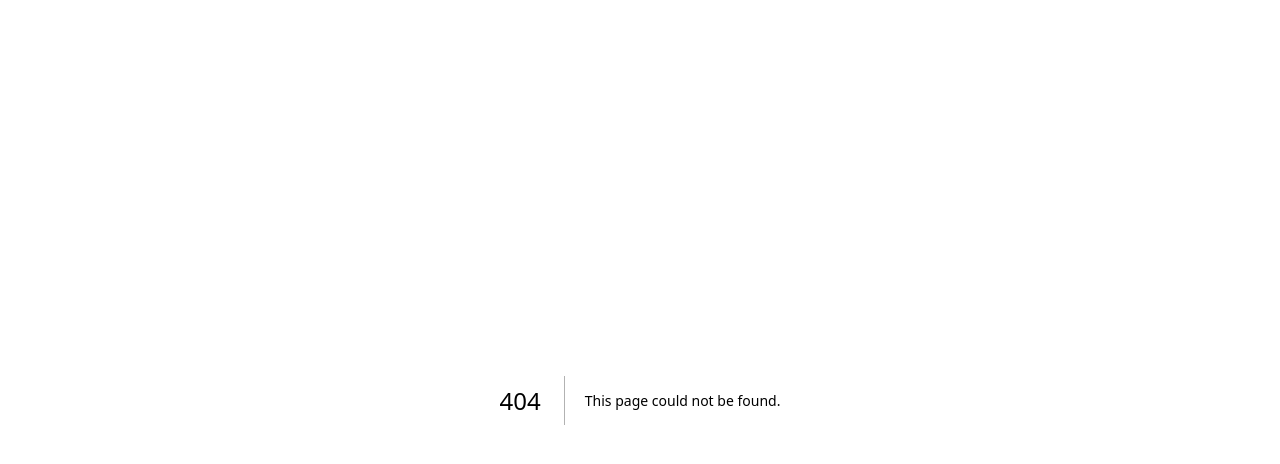
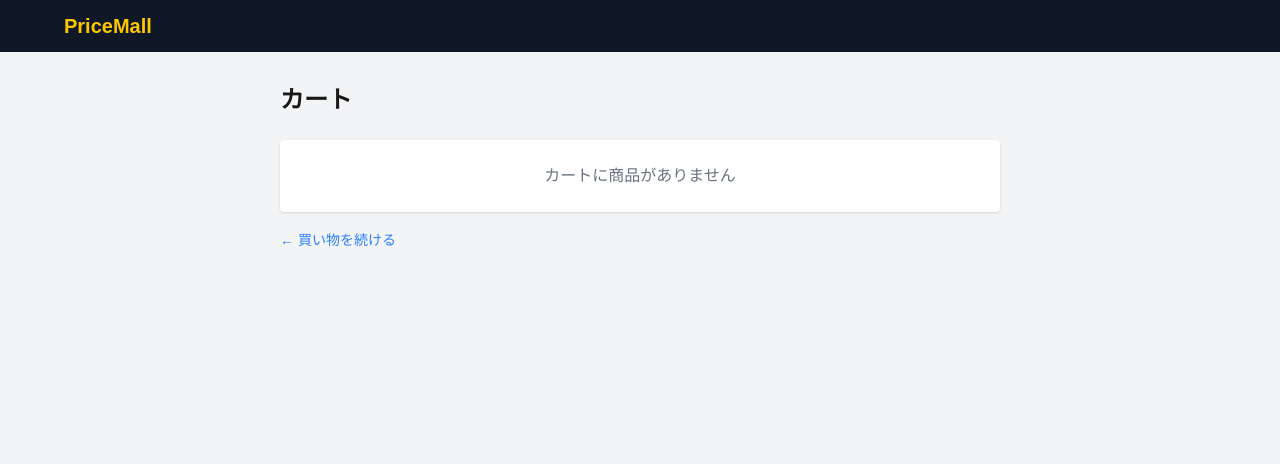
Before and after one commit to fukuda-alt/price-mall, a Next.js app: page /cart in a window 1280 px wide. Before the commit this address had no page. Shown: the top 464 px of the page. Built offline with nearby package versions, Linux system fonts and the light colour scheme.

Commit message:
feat: カート機能追加（Zustand・カートページ・ヘッダーカートボタン）

```diff
--- a/package.json
+++ b/package.json
@@ -13,7 +13,8 @@
     "@supabase/supabase-js": "^2.104.1",
     "next": "16.2.4",
     "react": "19.2.4",
-    "react-dom": "19.2.4"
+    "react-dom": "19.2.4",
+    "zustand": "^5.0.12"
   },
   "devDependencies": {
     "@tailwindcss/postcss": "^4",
--- /dev/null
+++ b/src/app/CartButton.tsx
@@ -0,0 +1,19 @@
+"use client"
+import Link from "next/link"
+import { useCartStore } from "@/store/cartStore"
+
+export default function CartButton() {
+  const getTotalCount = useCartStore((state) => state.getTotalCount)
+  const count = getTotalCount()
+
+  return (
+    <Link href="/cart" className="relative hover:text-yellow-400">
+      🛒
+      {count > 0 && (
+        <span className="absolute -top-2 -right-2 bg-red-500 text-white text-xs rounded-full w-4 h-4 flex items-center justify-center">
+          {count}
+        </span>
+      )}
+    </Link>
+  )
+}
--- /dev/null
+++ b/src/app/cart/page.tsx
@@ -0,0 +1,55 @@
+"use client"
+import Link from "next/link"
+import { useCartStore } from "@/store/cartStore"
+
+export default function CartPage() {
+  const { items, getTotalCount, getTotalPrice } = useCartStore()
+
+  return (
+    <div className="min-h-screen bg-gray-100">
+      <header className="bg-gray-900 text-white px-6 py-3">
+        <div className="max-w-6xl mx-auto flex items-center gap-4">
+          <Link href="/" className="text-xl font-bold text-yellow-400 whitespace-nowrap">PriceMall</Link>
+        </div>
+      </header>
+      <div className="max-w-3xl mx-auto px-6 py-8">
+        <h1 className="text-2xl font-bold mb-6">カート</h1>
+        {items.length === 0 ? (
+          <div className="bg-white rounded p-6 shadow-sm text-center text-gray-500">
+            カートに商品がありません
+          </div>
+        ) : (
+          <div className="bg-white rounded p-6 shadow-sm">
+            <table className="w-full text-sm mb-6">
+              <thead>
+                <tr className="border-b">
+                  <th className="text-left py-2 text-gray-500 font-normal">商品名</th>
+                  <th className="text-right py-2 text-gray-500 font-normal">単価</th>
+                  <th className="text-right py-2 text-gray-500 font-normal">数量</th>
+                  <th className="text-right py-2 text-gray-500 font-normal">小計</th>
+                </tr>
+              </thead>
+              <tbody>
+                {items.map((item) => (
+                  <tr key={item.id} className="border-b last:border-0">
+                    <td className="py-3">{item.name}</td>
+                    <td className="text-right py-3">¥{item.price.toLocaleString()}</td>
+                    <td className="text-right py-3">{item.quantity}</td>
+                    <td className="text-right py-3 font-bold">¥{(item.price * item.quantity).toLocaleString()}</td>
+                  </tr>
+                ))}
+              </tbody>
+            </table>
+            <div className="flex justify-between items-center pt-2 border-t">
+              <div className="text-gray-600">合計 {getTotalCount()}点</div>
+              <div className="text-2xl font-bold text-red-600">¥{getTotalPrice().toLocaleString()}</div>
+            </div>
+          </div>
+        )}
+        <div className="mt-4">
+          <Link href="/" className="text-blue-500 hover:underline text-sm">← 買い物を続ける</Link>
+        </div>
+      </div>
+    </div>
+  )
+}
--- a/src/app/page.tsx
+++ b/src/app/page.tsx
@@ -1,4 +1,5 @@
 import Link from "next/link";
+import CartButton from "./CartButton";
 
 const mockProducts = [
   { id: 1, name: "ワイヤレスイヤホン", price: 3980, store: "楽天市場", image: "🎧" },
@@ -20,7 +21,6 @@ const recentProducts = [
 export default function Home() {
   return (
     <div className="min-h-screen bg-gray-100">
-      {/* ヘッダー */}
       <header className="bg-gray-900 text-white px-6 py-3">
         <div className="max-w-6xl mx-auto flex items-center gap-4">
           <div className="text-xl font-bold text-yellow-400 whitespace-nowrap">PriceMall</div>
@@ -32,18 +32,18 @@ export default function Home() {
           <button className="bg-yellow-400 text-black px-4 py-2 rounded text-sm font-medium hover:bg-yellow-300">
             検索
           </button>
-          <div className="flex gap-3 text-sm whitespace-nowrap ml-2">
+          <div className="flex gap-3 text-sm whitespace-nowrap ml-2 items-center">
             <Link href="/auth/register" className="hover:text-yellow-400">店舗登録</Link>
             <span className="text-gray-500">|</span>
             <a href="/auth/login" className="hover:text-yellow-400">店舗ログイン</a>
             <span className="text-gray-500">|</span>
             <a href="#" className="hover:text-yellow-400">ログイン</a>
+            <span className="text-gray-500">|</span>
+            <CartButton />
           </div>
         </div>
       </header>
-
       <div className="max-w-6xl mx-auto px-6 py-6">
-        {/* 最近見た商品 */}
         <section className="mb-8">
           <h2 className="text-lg font-bold mb-3">最近見た商品</h2>
           <div className="flex gap-4">
@@ -56,8 +56,6 @@ export default function Home() {
             ))}
           </div>
         </section>
-
-        {/* 商品一覧 */}
         <section>
           <h2 className="text-lg font-bold mb-3">商品一覧</h2>
           <div className="grid grid-cols-2 sm:grid-cols-3 md:grid-cols-4 gap-4">
--- /dev/null
+++ b/src/app/products/[id]/AddToCartButton.tsx
@@ -0,0 +1,28 @@
+"use client"
+import { useCartStore } from '@/store/cartStore'
+import { useRouter } from 'next/navigation'
+
+type Props = {
+  id: string
+  name: string
+  price: number
+}
+
+export default function AddToCartButton({ id, name, price }: Props) {
+  const addItem = useCartStore((state) => state.addItem)
+  const router = useRouter()
+
+  const handleClick = () => {
+    addItem({ id, name, price })
+    router.push('/cart')
+  }
+
+  return (
+    <button
+      onClick={handleClick}
+      className="w-full bg-yellow-400 text-black font-bold py-3 rounded text-lg hover:bg-yellow-300"
+    >
+      カートに追加
+    </button>
+  )
+}
--- a/src/app/products/[id]/page.tsx
+++ b/src/app/products/[id]/page.tsx
@@ -1,4 +1,5 @@
 import Link from "next/link";
+import AddToCartButton from "./AddToCartButton";
 
 const mockProducts = [
   { id: 1, name: "ワイヤレスイヤホン", image: "🎧", description: "高音質・ノイズキャンセリング対応のワイヤレスイヤホン。連続再生8時間。" },
@@ -53,9 +54,11 @@ export default async function ProductPage({ params }: { params: Promise<{ id: st
           <p className="text-gray-600 text-sm mb-4">{product.description}</p>
           <div className="text-3xl font-bold text-red-600 mb-1">¥{prices.priceMall.toLocaleString()}</div>
           <div className="text-xs text-gray-400 mb-6">PriceMall最安値</div>
-          <button className="w-full bg-yellow-400 text-black font-bold py-3 rounded text-lg hover:bg-yellow-300">
-            準備中
-          </button>
+          <AddToCartButton
+            id={String(product.id)}
+            name={product.name}
+            price={prices.priceMall}
+          />
         </div>
         <div className="bg-white rounded p-6 shadow-sm">
           <h2 className="text-lg font-bold mb-4">他モールの価格比較</h2>
--- /dev/null
+++ b/src/store/cartStore.ts
@@ -0,0 +1,33 @@
+import { create } from 'zustand'
+
+type CartItem = {
+  id: string
+  name: string
+  price: number
+  quantity: number
+}
+
+type CartStore = {
+  items: CartItem[]
+  addItem: (item: Omit<CartItem, 'quantity'>) => void
+  getTotalCount: () => number
+  getTotalPrice: () => number
+}
+
+export const useCartStore = create<CartStore>((set, get) => ({
+  items: [],
+  addItem: (item) => {
+    const existing = get().items.find((i) => i.id === item.id)
+    if (existing) {
+      set({
+        items: get().items.map((i) =>
+          i.id === item.id ? { ...i, quantity: i.quantity + 1 } : i
+        ),
+      })
+    } else {
+      set({ items: [...get().items, { ...item, quantity: 1 }] })
+    }
+  },
+  getTotalCount: () => get().items.reduce((sum, i) => sum + i.quantity, 0),
+  getTotalPrice: () => get().items.reduce((sum, i) => sum + i.price * i.quantity, 0),
+}))
```
Also changed, not shown: 1 other file (tests, documents, lock files or other folders).
